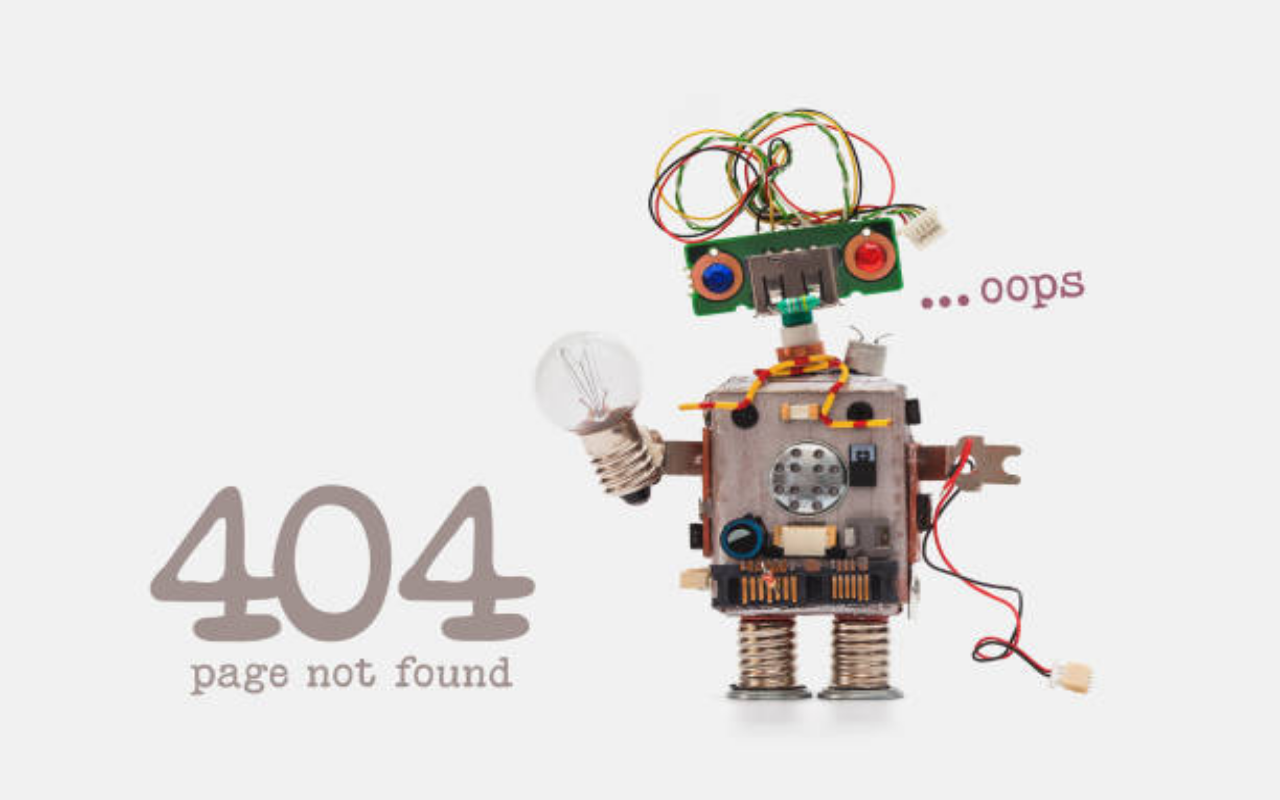
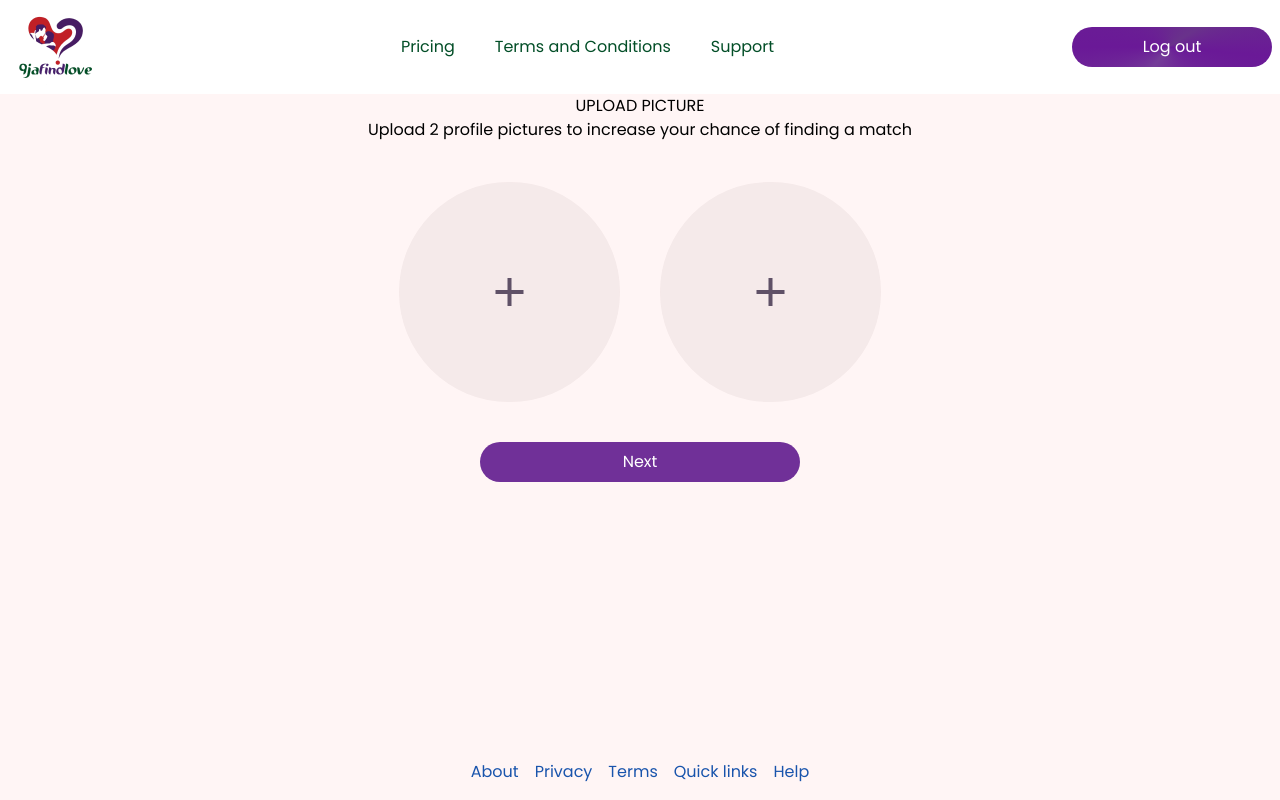
Before and after one commit to Rubylena/NjaFindLove, a React (Vite) app: page /profile-picture in a window 1280 px wide. Built offline with nearby package versions, Linux system fonts and the light colour scheme.

Commit message:
created upload picture page and consume API

```diff
--- a/src/App.tsx
+++ b/src/App.tsx
@@ -4,6 +4,7 @@ import SignUp from './pages/SignUpPage/SignUpPage';
 import Error404 from './components/Error/Error404';
 import Dashboard from './pages/Home/Dashboard';
 import CreateProfile from './pages/Profile/CreateProfile';
+import ProfilePicture from './pages/Profile/ProfilePicture';
 
 function App() {
   return (
@@ -12,6 +13,7 @@ function App() {
         <Route path='/' element={<SignUp />} />
         <Route path='/sign-up' element={<SignUp />} />
         <Route path='/create-profile' element={<CreateProfile />} />
+        <Route path='/profile-picture' element={<ProfilePicture />} />
         <Route path='/dashboard' element={<Dashboard />} />
         <Route path='*' element={<Error404 />} />
       </Routes>
--- a/src/components/LogIn/LoginForm.tsx
+++ b/src/components/LogIn/LoginForm.tsx
@@ -1,4 +1,4 @@
-import React, { useState, useEffect, SetStateAction } from 'react'
+import React, { useState, useEffect} from 'react'
 import { useNavigate } from "react-router-dom";
 import { axiosBase } from '../../api/api';
 import Input from '../Input/Input'
--- a/src/components/Nav/Navbar.tsx
+++ b/src/components/Nav/Navbar.tsx
@@ -30,7 +30,7 @@ const Navbar = ({text, action}: Proptype) => {
       <nav className='navbar-mobile shadow-lg'>
         <div><img src={logo} alt='logo' /></div>
         <div onClick={action} className='navbar-mobile-login-btn'>
-          <p>{text}</p>
+          <p>{path == 'sign-up' || path == '' ? text : 'Log out'}</p>
         </div>
         <button className='navbar-mobile-bars' onClick={() => setIsOpen(!isOpen)}>☰</button>
 
--- a/src/components/Profile/Profile.tsx
+++ b/src/components/Profile/Profile.tsx
@@ -1,16 +1,20 @@
 import React, { useEffect, useState } from 'react'
 import { axiosBase } from '../../api/api';
-import { CreateProfileData, IdValue, Local } from '../../api/auth'
+import { CreateProfileData, FormData, IdValue, Local } from '../../api/auth'
 import DatePicker from "react-datepicker";
 import "react-datepicker/dist/react-datepicker.css";
 import dropDown from '../../asset/icon/drop-down-arrow.png'
 import Input from '../Input/Input'
 import Button from '../Button/Button';
+import { useNavigate } from 'react-router-dom';
 
 const Profile = () => {
     const [userDetails, setUserDetails] = useState<Local>();
 
-    const [genders, setGenders] = useState<IdValue[]>([])
+    const [genders, setGenders] = useState<IdValue[]>([]);
+
+    const [moveToNext, setMoveToNext] = useState<boolean>();
+    const navigate = useNavigate();
 
     const [interestedInWho, setInterestedInWho] = useState<IdValue[]>([])
 
@@ -113,12 +117,13 @@ const Profile = () => {
         try {
             const response = await axiosBase.post<FormData>('/Profile/CreateProfile', formData);
             console.log(formData)
-            console.log('response', response.data)
+            setMoveToNext(response.data.success)
             setIsLoading(isLoading)
         } catch (err) {
             console.error(err);
         }
     }
+    console.log(moveToNext)
 
     const handleSelectedInterest = (interestId: number) => {
         if (returnSelectInterest.includes(interestId) && formData.interest.includes(interestId)) {
@@ -141,11 +146,19 @@ const Profile = () => {
         invokeGender();
         invokeInterestIn();
         invokeInterest();
-    }, []);
+
+        const profileCheck = () =>{
+            if (moveToNext){
+                navigate('/profile-picture')
+            }
+        }
+        profileCheck();
+    }, [moveToNext, navigate]);
+
 
  return (
     <div className='text-black pt-0.5 md:pt-10 pb-10 md:h-full'>
-        <form onSubmit={handleSubmit} autoComplete='off' className='md:flex md:flex-col md:justify-center md:items-center md:h-full'>
+        <form onSubmit={handleSubmit} autoComplete='off' className='md:flex md:gap-5 md:flex-col md:justify-center md:items-center md:h-full'>
         <input autoComplete="off" name="hidden" type="text" className="hidden"/>
             <div className='md:flex md:gap-10 justify-center'>
                 <div className='bg-white flex flex-col p-7 rounded-lg shadow-md gap-5 mb-10 md:mb-0'>
@@ -328,7 +341,7 @@ const Profile = () => {
             </div>
             <div className='w-3/4 md:w-1/4 m-auto'>
                 <Button
-                text='Get Started'
+                text='Next'
                 bg='bg-purple'
                 spin={isLoading? 'block animate-spin w-4 h-4' : 'hidden'}
                 textColor='text-white'
--- /dev/null
+++ b/src/components/Profile/ProfilePic.tsx
@@ -0,0 +1,141 @@
+import React, { useEffect, useState } from 'react'
+import Button from '../Button/Button';
+import add from '../../asset/icon/add.png'
+import { axiosBase } from '../../api/api';
+import { Local, Picture } from '../../api/auth';
+
+// interface Image {
+//   id: number;
+//   url: string;
+// }
+
+const ProfilePic: React.FC = () => {
+  const [file, setFile] = useState<File | null>();
+  const [file2, setFile2] = useState<File>();
+
+  const [images, setImages] = useState<string>();
+  const [images2, setImages2] = useState<string>();
+
+  const [completeFile, setCompleteFile] = useState<string[]>([ ])
+
+  const [isLoading, setIsLoading] = useState<boolean>(false)
+  const [userDetails, setUserDetails] = useState<Local>();
+
+  const [formData, setFormData] = useState<Picture>({
+    session: '',
+    email: '',
+    imageBase64: ''
+  })
+
+  const handleChange = (event: React.ChangeEvent<HTMLInputElement>) => {
+    event.preventDefault()
+    setFile(event.target.files?.[0]);
+
+    const reader = new FileReader();
+    reader.onload = () => {
+      const img = reader.result as string
+      setImages(img);
+      setCompleteFile([...completeFile, img]);
+    };
+    reader.readAsDataURL(event.target.files?.[0]!);
+
+    setFormData({...formData, session: userDetails!.session, email: userDetails!.email, imageBase64: completeFile[0]});
+  };
+
+  const handleChange2 = (event: React.ChangeEvent<HTMLInputElement>) => {
+    event.preventDefault()
+    setFile2(event.target.files?.[0]);
+
+    const reader = new FileReader();
+    reader.onload = () => {
+      const img = reader.result as string
+      setImages2(img);
+      // setImages2((prevImages) => [
+      //   ...prevImages,
+      //   {
+      //     id: prevImages.length + 1,
+      //     url: reader.result as string,
+      //   },
+      // ]);
+      setCompleteFile([...completeFile, img]);
+    };
+    reader.readAsDataURL(event.target.files?.[0]!);
+  };
+
+// console.log('new', completeFile)
+
+const handleSubmit = async (event: React.FormEvent<HTMLFormElement>)=>{
+  setIsLoading(!isLoading)
+  event.preventDefault();
+  // setFormData({...formData, imageBase64: completeFile[0]})
+  try {
+      const response = await axiosBase.post<FormData>('/Profile/AddPicture', formData);
+      console.log(formData)
+      console.log(response.data)
+      // setMoveToNext(response.data.success)
+      setIsLoading(isLoading)
+  } catch (err) {
+      console.error(err);
+  }
+}
+
+useEffect(() => {
+  const items = JSON.parse(localStorage.getItem('userDetails')!);
+  if(items) {
+      setUserDetails(items);
+  }
+}, []);
+
+  return (
+    <div className='h-full'>
+      <div className='h-full'>
+        <div className='text-center'>
+          <h1>UPLOAD PICTURE</h1>
+          <p>Upload 2 profile pictures to increase your chance of finding a match</p>
+        </div>
+        <form onSubmit={handleSubmit} >
+          <div className='md:flex gap-10 justify-center m-10'>
+            <div>
+              <label htmlFor="picture" className='rounded-full bg-input-bg flex justify-center'>
+                {file ?
+                  <img src={images} alt="profile"
+                  className='rounded-full w-52 h-52 object-cover' />
+                  :
+                  <img src={add} alt="add" className='p-24' />
+                }
+              </label>
+              <input type="file" onChange={handleChange} id='picture' className='sr-only' />
+              {file && <p>{file.name}</p>}
+            </div>
+            <div>
+              <label htmlFor="picture2" className='rounded-full bg-input-bg flex justify-center'>
+                {file2 ?
+                    // images2.map((imagery) => (
+                    //   <img key={imagery.id} src={imagery.url} alt="profile"
+                    //   className='rounded-full w-48 h-48 object-cover' />
+                    // ))
+                    <img src={images2} alt="profile"
+                    className='rounded-full w-52 h-52 object-cover' />
+                    :
+                    <img src={add} alt="add" className='p-24' />
+                }
+              </label>
+              <input type="file" onChange={handleChange2} id='picture2' className='sr-only' />
+              {file2 && <p>{file2.name}</p>}
+            </div>
+          </div>
+          <div className='w-3/4 md:w-1/4 m-auto'>
+                <Button
+                text='Next'
+                bg='bg-purple'
+                spin={isLoading? 'block animate-spin w-4 h-4' : 'hidden'}
+                textColor='text-white'
+                />
+          </div>
+        </form>
+      </div>
+    </div>
+  )
+}
+
+export default ProfilePic
--- /dev/null
+++ b/src/pages/Profile/ProfilePicture.tsx
@@ -0,0 +1,22 @@
+import React, { useState } from 'react'
+import ProfilePic from '../../components/Profile/ProfilePic'
+import Navbar from '../../components/Nav/Navbar'
+import Footer from '../../components/Footer/Footer'
+
+const ProfilePicture = () => {
+    const [logout, setLogout] = useState(false)
+  return (
+    <div className='landing-page' >
+      <Navbar text='LOG IN' action={()=>setLogout(!logout)} />
+      <main className='landing-main bg-tint-pink md:h-full'>
+        <ProfilePic />
+      </main>
+      <Footer />
+    </div>
+    // <div>
+
+    // </div>
+  )
+}
+
+export default ProfilePicture
```
Also changed, not shown: src/api/auth.tsx (+8 -1 lines), src/asset/icon/add.png (added), 1 other file (tests, documents, lock files or other folders).
